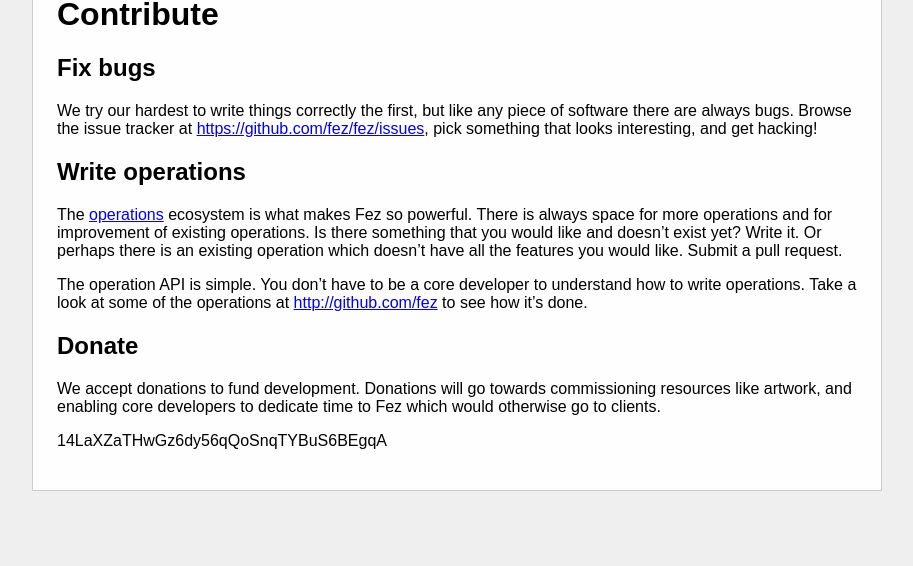
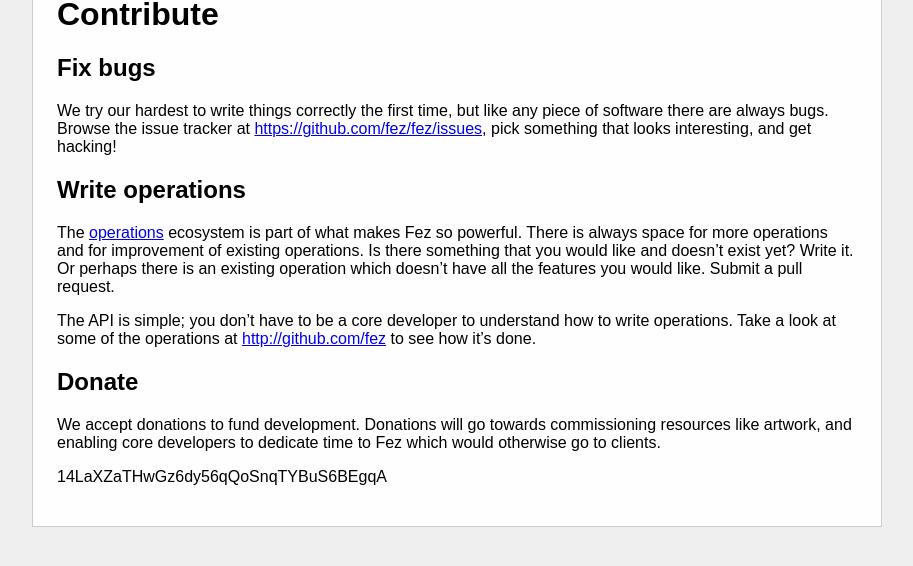
Before and after one commit to barretron/fez.github.io, a Jekyll site: the page built from contribute.md, in a window 1280 px wide, cut to the strip 324-890 px from the top of the page. Shown: the whole strip, without its empty margins (183-1096 px from the left). Built offline with Jekyll 4.4.1, drawn with Linux system fonts in a browser that asks for light colours; some web fonts are replaced; Markdown is read by kramdown in place of the engine named in the settings.

Commit message:
Updated contribute page

```diff
--- a/contribute.md
+++ b/contribute.md
@@ -9,19 +9,19 @@ Contribute
 Fix bugs
 --------
 
-We try our hardest to write things correctly the first, but like any piece of software there are always bugs.
+We try our hardest to write things correctly the first time, but like any piece of software there are always bugs.
 Browse the issue tracker at <https://github.com/fez/fez/issues>, pick
 something that looks interesting, and get hacking!
 
 Write operations
 ----------------
 
-The [operations](operations.html) ecosystem is what makes Fez so powerful. There is always space for more operations
-and for improvement of existing operations. Is there something that you would like and doesn't exist yet? Write it.
-Or perhaps there is an existing operation which doesn't have all the features you would like. Submit a pull request.
+The [operations](operations.html) ecosystem is part of what makes Fez so powerful. There is always space for more
+operations and for improvement of existing operations. Is there something that you would like and doesn't exist yet?
+Write it. Or perhaps there is an existing operation which doesn't have all the features you would like. Submit a pull request.
 
-The operation API is simple. You don't have to be a core developer to understand how to write operations. Take a look
-at some of the operations at <http://github.com/fez> to see how it's done.
+The API is simple; you don't have to be a core developer to understand how to write operations. Take a look at some of the
+operations at <http://github.com/fez> to see how it's done.
 
 Donate
 ------
```
